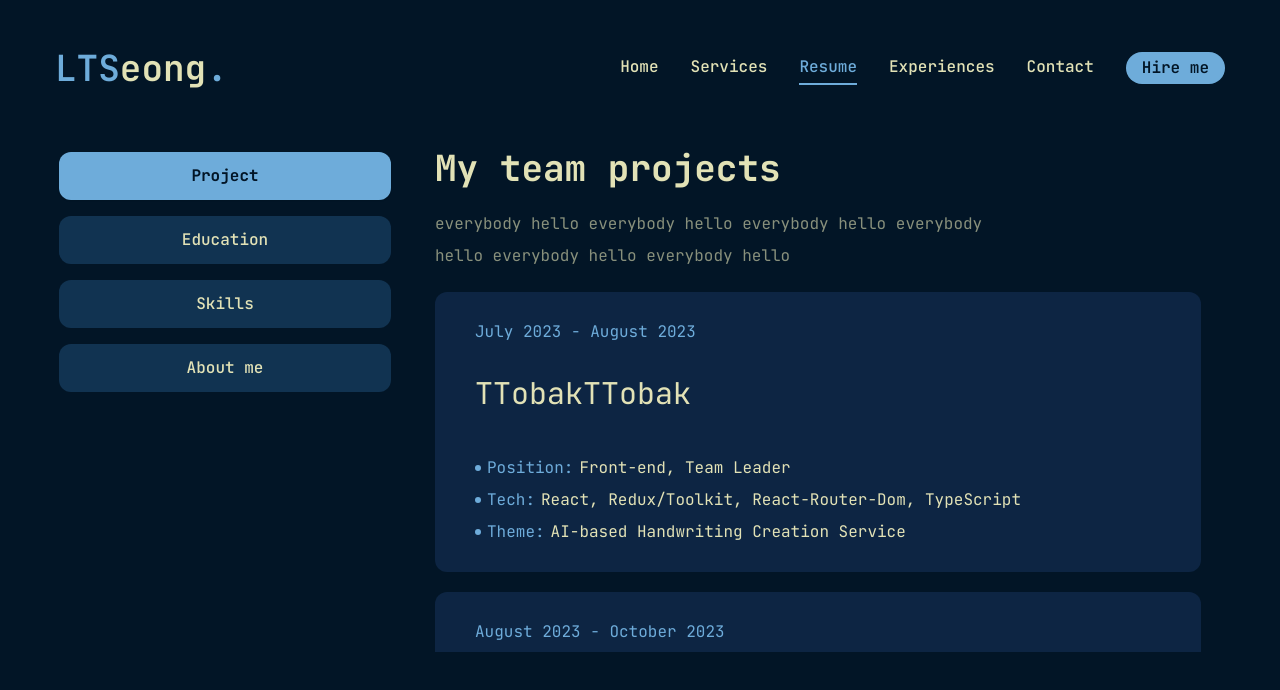
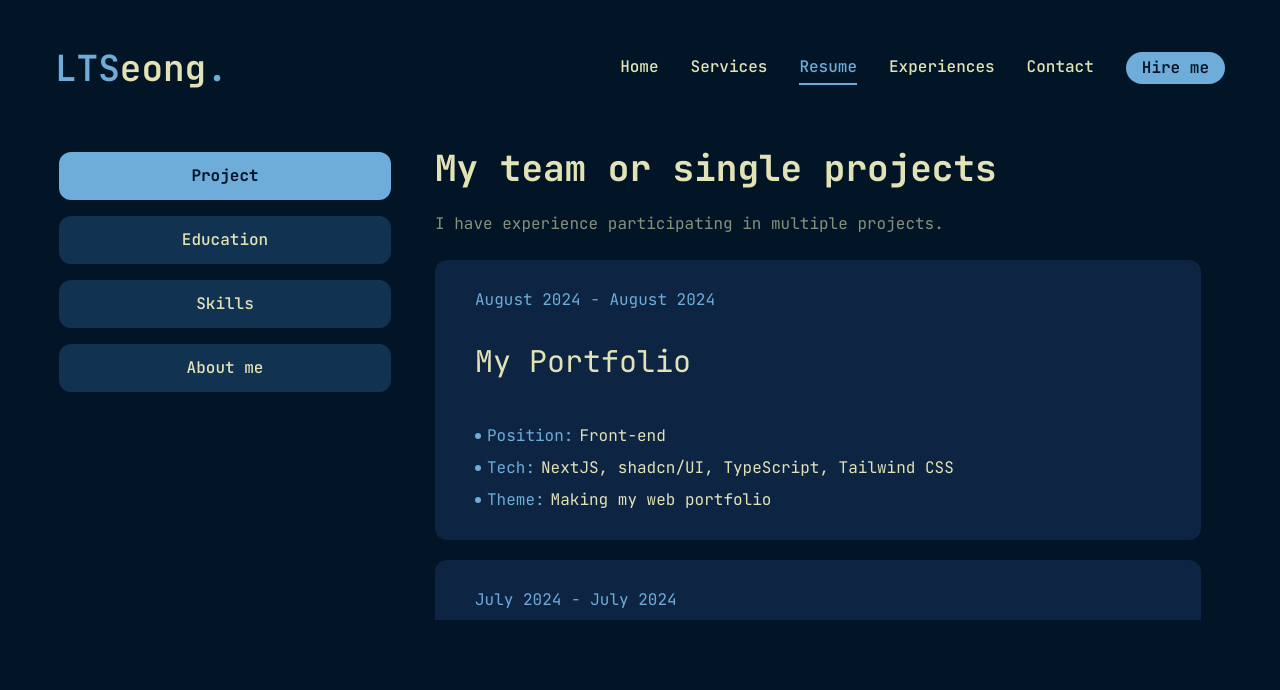
Before and after one commit to LEETAESEONG/make-portfolio, a Next.js app: page /resume in a window 1280 px wide. Shown: the top 690 px of the page. Built offline with nearby package versions, Linux system fonts and the light colour scheme.

Commit message:
[feat] 배포 전 내용 추가 및 점검

```diff
--- a/app/contact/page.tsx
+++ b/app/contact/page.tsx
@@ -56,8 +56,8 @@ export default function Contact() {
             <form className="flex flex-col gap-4 p-5 bg-[#113351] rounded-xl">
               <h3 className="text-3xl text-accent">Let{"'"}s work together</h3>
               <p className="text-modernzen/60">
-                hello hello hello hello hello hello hello hello hello hello
-                hello hello hello hello hello hello hello hello hello hello
+                Currently, the button is disabled. Please send me an email or
+                message. Thank you.
               </p>
               {/* input */}
               <div className="grid grid-cols-1 md:grid-cols-2 gap-4">
@@ -86,7 +86,7 @@ export default function Contact() {
                 placeholder="Type your message here."
               />
               {/* button */}
-              <Button size="default" className="max-w-40">
+              <Button size="default" className="max-w-40" disabled={true}>
                 Send message
               </Button>
             </form>
--- a/app/experiences/page.tsx
+++ b/app/experiences/page.tsx
@@ -27,13 +27,13 @@ const projects = [
   {
     num: "01",
     category: "frontend",
-    title: "project 1",
+    title: "Do-it",
     description:
-      "forntend forntend forntend forntend forntend forntend forntend",
+      "A project I created after learning Next.js for the first time",
     stack: [
       { name: "Next.js" },
       { name: "TypeScript" },
-      { name: "Redux/Toolkit" },
+      { name: "Tailwind CSS" },
     ],
     image: thumb1,
     live: "",
@@ -42,14 +42,14 @@ const projects = [
   {
     num: "02",
     category: "frontend",
-    title: "project 2",
-    description:
-      "forntend forntend forntend forntend forntend forntend forntend",
+    title: "TTobakTTobak",
+    description: "AI-based Handwriting Creation Service",
     stack: [
       { name: "React.js" },
       { name: "TypeScript" },
       { name: "Redux/Toolkit" },
       { name: "React_Router_dom" },
+      { name: "Emotion/styled" },
     ],
     image: thumb2,
     live: "",
@@ -58,9 +58,8 @@ const projects = [
   {
     num: "03",
     category: "frontend",
-    title: "project 3",
-    description:
-      "forntend forntend forntend forntend forntend forntend forntend",
+    title: "DonWorry",
+    description: "User Spending Management and Improvement Service",
     stack: [{ name: "ReactNative" }, { name: "TypeScript" }, { name: "Figma" }],
     image: thumb3,
     live: "",
@@ -69,10 +68,14 @@ const projects = [
   {
     num: "04",
     category: "frontend",
-    title: "project 4",
-    description:
-      "forntend forntend forntend forntend forntend forntend forntend",
-    stack: [{ name: "React.js" }, { name: "TypeScript" }, { name: "figma" }],
+    title: "RE:Fill",
+    description: "AI Self-Diagnosis and Consultation Platform for Hair Loss",
+    stack: [
+      { name: "React.js" },
+      { name: "TypeScript" },
+      { name: "Tailwind CSS" },
+      { name: "figma" },
+    ],
     image: thumb4,
     live: "",
     github: "https://github.com/LEETAESEONG/ReFill",
@@ -80,10 +83,15 @@ const projects = [
   {
     num: "05",
     category: "full stack",
-    title: "project 5",
+    title: "TTiving",
     description:
-      "forntend forntend forntend forntend forntend forntend forntend",
-    stack: [{ name: "Vue.js" }, { name: "Vuex" }, { name: "Django" }],
+      "Movie Recommendation and Filming Location Search Service Based on Custom Algorithms",
+    stack: [
+      { name: "Vue.js" },
+      { name: "Vuex" },
+      { name: "Django" },
+      { name: "Bootstrap" },
+    ],
     image: thumb5,
     live: "",
     github: "https://github.com/LEETAESEONG/TTiving",
--- a/app/page.tsx
+++ b/app/page.tsx
@@ -1,3 +1,5 @@
+"use client";
+
 import { Button } from "@/components/ui/button";
 import { FiDownload } from "react-icons/fi";
 
@@ -5,10 +7,14 @@ import { FiDownload } from "react-icons/fi";
 import Socail from "@/components/Social";
 import Photo from "@/components/Photo";
 import Stats from "@/components/Stats";
-import GetUsersData from "./utils/get-users-data";
 
 export default function Home() {
-  GetUsersData();
+  const handleDownload = () => {
+    const link = document.createElement("a");
+    link.href = "/lts_cv.pdf"; // 파일의 경로
+    link.download = "lts_cv.pdf"; // 다운로드될 파일 이름 설정
+    link.click();
+  };
   return (
     <section className="h-full">
       <div className="container mx-auto">
@@ -38,6 +44,7 @@ export default function Home() {
                 variant="outline"
                 size="lg"
                 className="uppercase flex items-center gap-2"
+                onClick={handleDownload}
               >
                 <span>Download CV</span>
                 <FiDownload className="text-xl" />
--- a/app/resume/page.tsx
+++ b/app/resume/page.tsx
@@ -38,7 +38,7 @@ import ttiving from "../../public/resume/projects/ttiving.png";
 // about data
 const about = {
   title: "About me",
-  description: "hello my name is Lee Taeseong",
+  description: "Hello My name is Taeseon Lee.",
   info: [
     {
       fieldName: "Name",
@@ -69,29 +69,42 @@ const about = {
 // project data
 const project = {
   icon: "/assets/resume/badge.svg",
-  title: "My team projects",
-  description:
-    "everybody hello everybody hello everybody hello everybody hello everybody hello everybody hello",
+  title: "My team or single projects",
+  description: "I have experience participating in multiple projects.",
   items: [
+    {
+      serviceName: "My Portfolio",
+      theme: "Making my web portfolio",
+      position: "Front-end",
+      tech: "NextJS, shadcn/UI, TypeScript, Tailwind CSS",
+      duration: "August 2024 - August 2024",
+    },
+    {
+      serviceName: "Do-it",
+      theme: "Making simple todo list",
+      position: "Front-end",
+      tech: "Next.js, TypeScript, Tailwind CSS",
+      duration: "July 2024 - July 2024",
+    },
     {
       serviceName: "TTobakTTobak",
       theme: "AI-based Handwriting Creation Service",
       position: "Front-end, Team Leader",
-      tech: "React, Redux/Toolkit, React-Router-Dom, TypeScript",
+      tech: "React.js, Redux/Toolkit, React-Router-Dom, TypeScript, Emotion/styled",
       duration: "July 2023 - August 2023",
     },
     {
       serviceName: "DonWorry",
       theme: "User Spending Management and Improvement Service",
       position: "Front-end",
-      tech: "React-Native, TypeScript",
+      tech: "ReactNative, TypeScript, Figma",
       duration: "August 2023 - October 2023",
     },
     {
       serviceName: "RE:Fill",
       theme: "AI Self-Diagnosis and Consultation Platform for Hair Loss",
       position: "Front-end",
-      tech: "React, TypeScript, Tailwind CSS",
+      tech: "React.js, TypeScript, Tailwind CSS, Figma",
       duration: "July 2023 - August 2023",
     },
     {
@@ -99,7 +112,7 @@ const project = {
       theme:
         "Movie Recommendation and Filming Location Search Service Based on Custom Algorithms",
       position: "Full-stack, Team Leader",
-      tech: "Django, Vue, Vuex, Bootstrap",
+      tech: "Django, Vue.js, Vuex, Bootstrap",
       duration: "May 2023 - May 2023",
     },
   ],
@@ -108,8 +121,7 @@ const project = {
 const education = {
   icon: "/assets/resume/cap.svg",
   title: "My education",
-  description:
-    "hellohellohelloh ellohellohellohellohelloh ellohellohellohellohellohello",
+  description: "I have completed specialized training in programming.",
   items: [
     {
       institution: "Samsung SW Academy For Youth (SSAFY)",
@@ -127,7 +139,8 @@ const education = {
 // skills
 const skills = {
   title: "My skills",
-  description: "my skills",
+  description:
+    "I have skills in front-end development and can work with various programming languages.",
   skillList: [
     {
       icon: <FaHtml5 />,
@@ -310,7 +323,7 @@ export default function Resume() {
               </div>
             </TabsContent>
             {/* skills */}
-            <TabsContent value="skills" className="size-full pb-5">
+            <TabsContent value="skills" className="size-full">
               <div className="flex flex-col gap-[20px]">
                 <div className="flex flex-col gap-[20px] text-center xl:text-left">
                   <h3 className="text-4xl font-bold">{skills.title}</h3>
@@ -368,7 +381,9 @@ export default function Resume() {
                         className="flex items-center justify-center xl:justify-start
                         gap-4"
                       >
-                        <span className="text-modernzen/60">{item.fieldName}</span>
+                        <span className="text-modernzen/60">
+                          {item.fieldName}
+                        </span>
                         <span className="text-xl">{item.fieldValue}</span>
                       </li>
                     );
--- a/app/services/page.tsx
+++ b/app/services/page.tsx
@@ -9,28 +9,28 @@ const services = [
     num: "01",
     title: "React.js",
     description:
-      "It is a long established fact that a reader will be distracted by the readable content of a page when looking at its layout.",
+      "I have experience using React.js in three different projects. I can create responsive web designs with Tailwind CSS and manage state using Redux/Toolkit.",
     href: "https://github.com/LEETAESEONG/Ddobak",
   },
   {
     num: "02",
     title: "Next.js",
     description:
-      "It is a long established fact that a reader will be distracted by the readable content of a page when looking at its layout.",
+      "Like React.js, I studied this technology on my own and learned about SSR through online courses. I am capable of creating responsive websites in simple projects.",
     href: "https://github.com/LEETAESEONG/Do-it",
   },
   {
     num: "03",
     title: "Vue.js",
     description:
-      "It is a long established fact that a reader will be distracted by the readable content of a page when looking at its layout.",
+      "I received specialized training in Vue.js at the SSAFY. I am proficient in UI/UX development using Bootstrap and state management with Vuex.",
     href: "https://github.com/LEETAESEONG/TTiving",
   },
   {
     num: "04",
     title: "Figma",
     description:
-      "It is a long established fact that a reader will be distracted by the readable content of a page when looking at its layout.S",
+      "I am capable of creating simple UI/UX designs using Figma. I pay attention to details down to 1px and have experience designing for both web and mobile platforms.",
     href: "https://www.figma.com/design/cCTUT1gURh1zebCWU5K2Sa/C210?node-id=0-1&t=FnkXYcwEamqgYHNp-0",
   },
 ];
```
Also changed, not shown: 2 other files (tests, documents, lock files or other folders).
